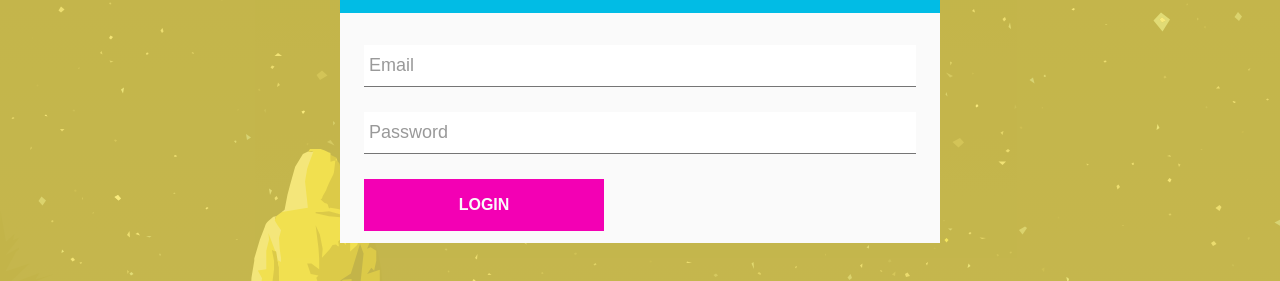
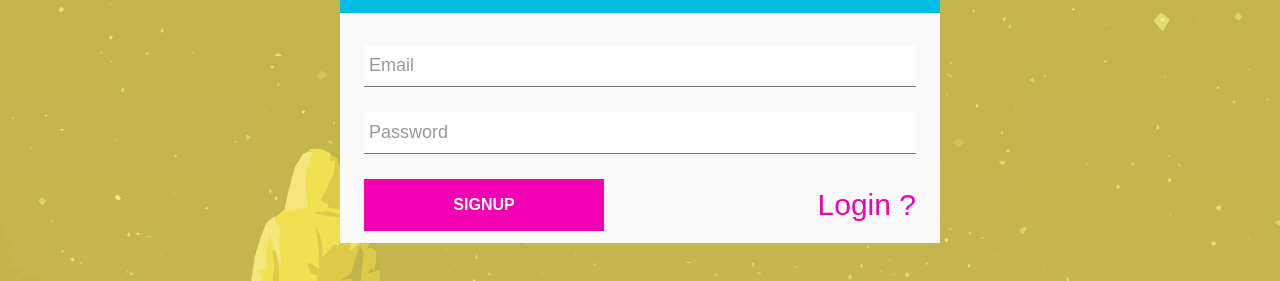
Before and after one commit to nezvinskyi/pokemon-game, a React (Create React App) app: page / in a window 1280 px wide. Both pictures are taken after a click on the element 1179 px from the left and 30 px from the top of the page. Shown: the part 251-532 px from the top of the page. Built offline with nearby package versions, Linux system fonts and the light colour scheme.

Commit message:
adds login toggle

```diff
--- a/src/components/LoginForm/LoginForm.js
+++ b/src/components/LoginForm/LoginForm.js
@@ -6,24 +6,29 @@ import css from './LoginForm.module.css';
 const LoginForm = ({ onSubmit }) => {
 	const [email, setEmail] = useState('');
 	const [password, setPassword] = useState('');
+	const [isToggleLogin, setToggleLogin] = useState(false);
 
 	// TODO
 	// Подумайте, как сделать так, чтобы при закрытии модального окна ваша форма очищалась и не хранила в себе состояние, которое было введено до этого.
 
 	const handleSubmit = (e) => {
 		e.preventDefault();
-		onSubmit && onSubmit({ email, password });
+		onSubmit && onSubmit({ email, password, isToggleLogin });
 		setEmail('');
 		setPassword('');
 	};
 
+	const handleToggleLogin = () => {
+		setToggleLogin((prevState) => !prevState);
+	};
+
 	return (
-		<form className={css.div} onSubmit={handleSubmit}>
+		<form onSubmit={handleSubmit}>
 			<Input
 				value={email}
 				name="email"
 				label="Email"
-				// type="email"
+				type="email"
 				onChange={(e) => {
 					setEmail(e.target.value);
 				}}
@@ -39,7 +44,12 @@ const LoginForm = ({ onSubmit }) => {
 				}}
 			/>
 
-			<button type="submit">Login</button>
+			<div className={css.wrapper}>
+				<button type="submit">{isToggleLogin ? 'Signin' : 'Signup'}</button>
+				<span onClick={handleToggleLogin} className={css.loginRegisterToggle}>
+					{isToggleLogin ? 'Register ?' : 'Login ?'}
+				</span>
+			</div>
 		</form>
 	);
 };
--- a/src/components/LoginForm/LoginForm.module.css
+++ b/src/components/LoginForm/LoginForm.module.css
@@ -0,0 +1,11 @@
+.wrapper {
+	display: flex;
+	align-items: center;
+}
+
+.loginRegisterToggle {
+	margin-left: auto;
+	color: #f300b4;
+	font-size: 30px;
+	cursor: pointer;
+}
--- a/src/components/MenuHeader/MenuHeader.js
+++ b/src/components/MenuHeader/MenuHeader.js
@@ -8,7 +8,6 @@ import NavBar from './NavBar';
 
 const MenuHeader = ({ bgActive }) => {
 	const [isMenuOpen, setMenuOpen] = useState(null);
-
 	const [isOpenModal, setOpenModal] = useState(false);
 
 	const handleClickMenu = () => {
@@ -19,7 +18,7 @@ const MenuHeader = ({ bgActive }) => {
 		setOpenModal((prevState) => !prevState);
 	};
 
-	const handleSubmitLoginForm = async ({ email, password }) => {
+	const signUp = async ({ email, password }) => {
 		const { REACT_APP_API } = process.env;
 		const requestOptions = {
 			method: 'POST',
@@ -33,6 +32,36 @@ const MenuHeader = ({ bgActive }) => {
 			`https://identitytoolkit.googleapis.com/v1/accounts:signUp?key=${REACT_APP_API}`,
 			requestOptions,
 		).then((res) => res.json());
+
+		return response;
+	};
+
+	const signIn = async ({ email, password }) => {
+		const { REACT_APP_API } = process.env;
+		const requestOptions = {
+			method: 'POST',
+			body: JSON.stringify({
+				email,
+				password,
+				returnSecureToken: true,
+			}),
+		};
+		const response = await fetch(
+			`https://identitytoolkit.googleapis.com/v1/accounts:signInWithPassword?key=${REACT_APP_API}`,
+			requestOptions,
+		).then((res) => res.json());
+
+		return response;
+	};
+
+	const handleSubmitLoginForm = async ({ email, password, isToggleLogin }) => {
+		let response;
+		if (isToggleLogin) {
+			response = await signIn({ email, password });
+		} else {
+			response = await signUp({ email, password });
+		}
+
 		if (response.hasOwnProperty('error')) {
 			NotificationManager.error(response.error.message, 'Error!');
 		} else {
```
